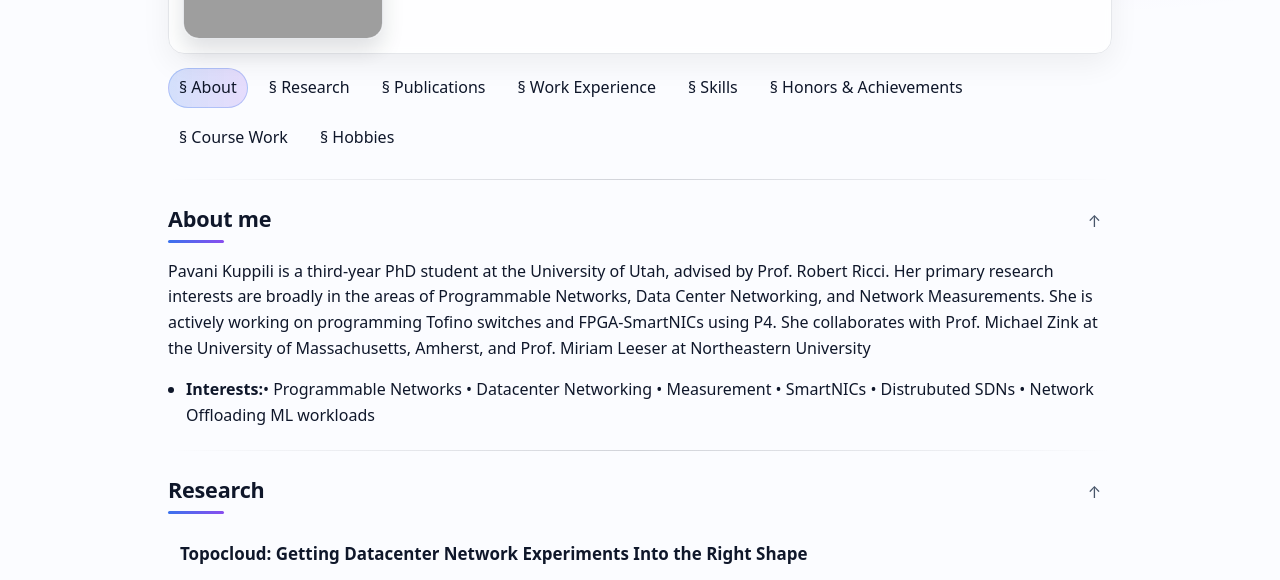
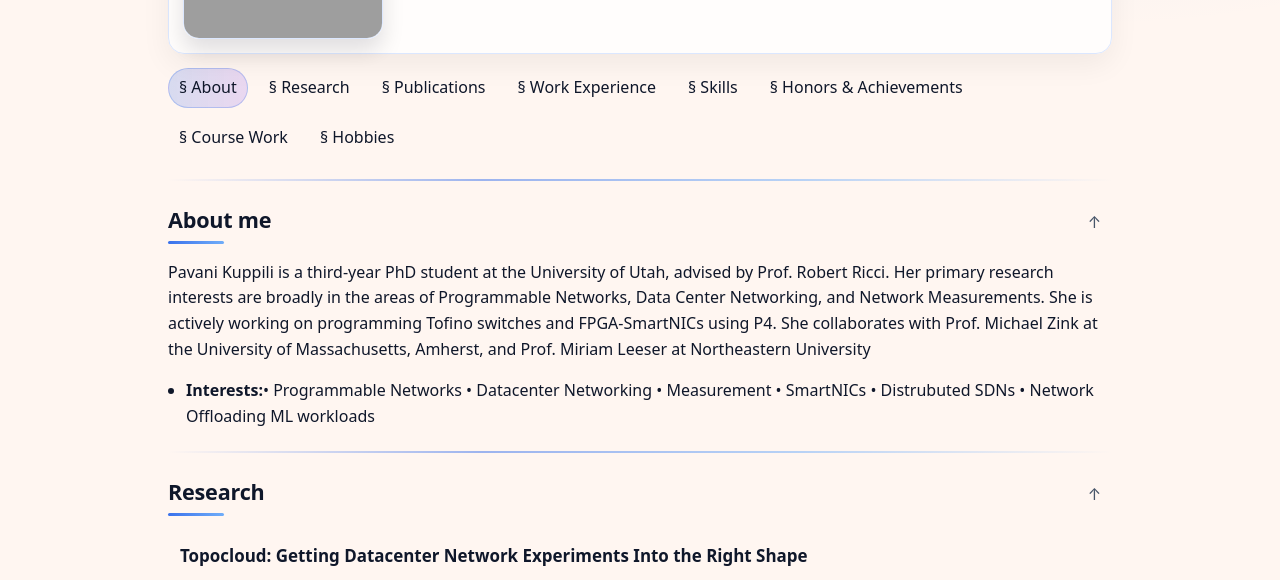
Before and after one commit to pavanikuppili/pavanikuppili.github.io, a plain HTML site: page index.html in a window 1280 px wide. Shown: the part 204-784 px from the top of the page. Drawn offline with Linux system fonts and the light colour scheme; grey boxes are pictures that could not be loaded.

Commit message:
Update color palette and background gradients

```diff
--- a/assets/style.css
+++ b/assets/style.css
@@ -2,18 +2,19 @@
   --maxw: 980px;
   --pad: 18px;
 
-  /* Subtle color system (change --accent to whatever you like) */
-  --bg: #fbfcff;
-  --panel: #ffffff;
+  /* Always-light palette */
+  --bg: #fff6f1;          /* subtle peach */
+  --panel: rgba(255,255,255,0.78);
   --text: #0f172a;
   --muted: #475569;
-  --border: #e5e7eb;
+  --border: #dbe7ff;      /* light blue-ish border */
 
-  --accent: #2563eb;     /* blue */
-  --accent-2: #7c3aed;   /* purple */
+  --accent: #2563eb;
+  --accent-2: #60a5fa;
   --accent-soft: rgba(37, 99, 235, 0.10);
   --shadow: 0 10px 30px rgba(2, 6, 23, 0.06);
 }
+
 
 * { box-sizing: border-box; }
 html { scroll-behavior: smooth; }
@@ -27,12 +28,13 @@ body{
   line-height: 1.6;
   color: var(--text);
 
-  /* subtle background tint */
+  /* subtle peach + very light blue tint */
   background:
-    radial-gradient(900px 400px at 15% -10%, rgba(37,99,235,0.10), transparent 60%),
-    radial-gradient(900px 400px at 85% 0%, rgba(124,58,237,0.08), transparent 55%),
+    radial-gradient(900px 420px at 18% -10%, rgba(37,99,235,0.10), transparent 60%),
+    radial-gradient(900px 420px at 85% 0%, rgba(96,165,250,0.10), transparent 55%),
     var(--bg);
 }
+
 
 a{
   color: var(--accent);
@@ -109,10 +111,17 @@ h1{
 /* Dividers (prettier than plain hr) */
 hr{
   border: none;
-  height: 1px;
-  background: linear-gradient(90deg, transparent, rgba(15,23,42,0.18), transparent);
+  height: 2px; /* slightly bolder */
+  background: linear-gradient(
+    90deg,
+    transparent,
+    rgba(37, 99, 235, 0.45),
+    rgba(96, 165, 250, 0.45),
+    transparent
+  );
   margin: 22px 0;
 }
+
 
 /* Section headings */
 .section-head{
@@ -222,8 +231,3 @@ ul{ padding-left: 18px; }
   .grid{ grid-template-columns: 1fr; }
   .columns{ grid-template-columns: 1fr; }
 }
-
-/* Optional: dark mode (subtle) */
-@media (prefers-color-scheme: dark){
-  :root{ --bg: #0b1220; }
-}
```
